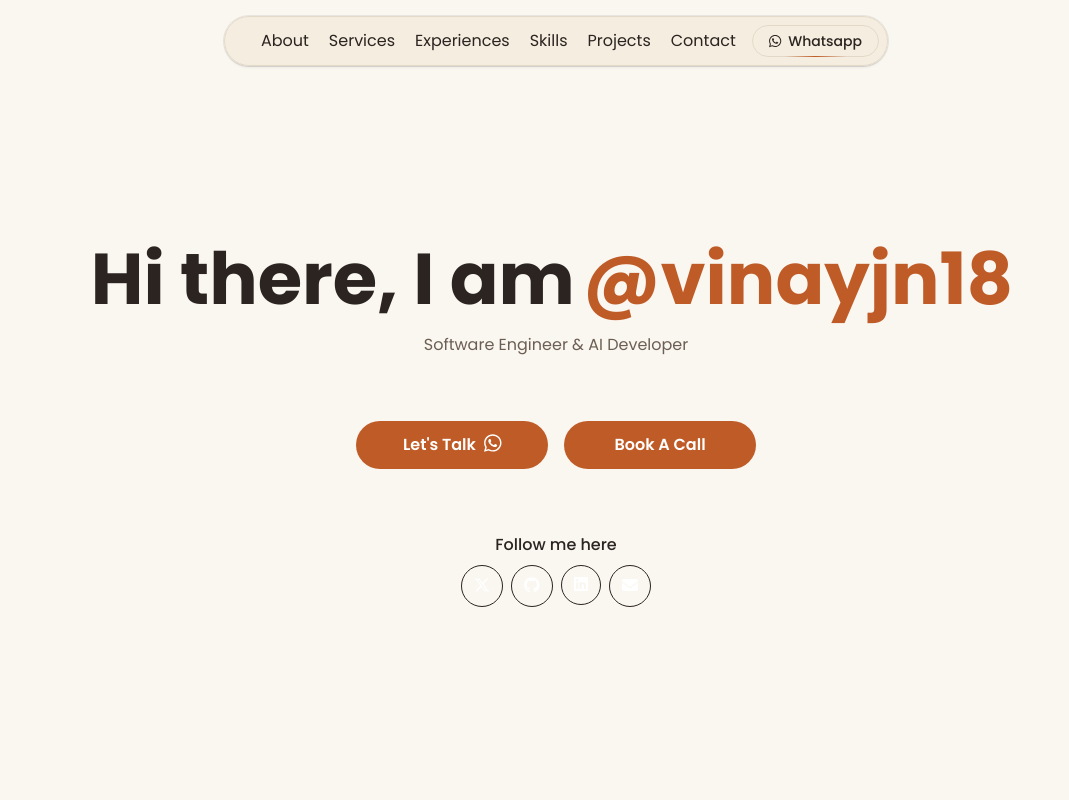
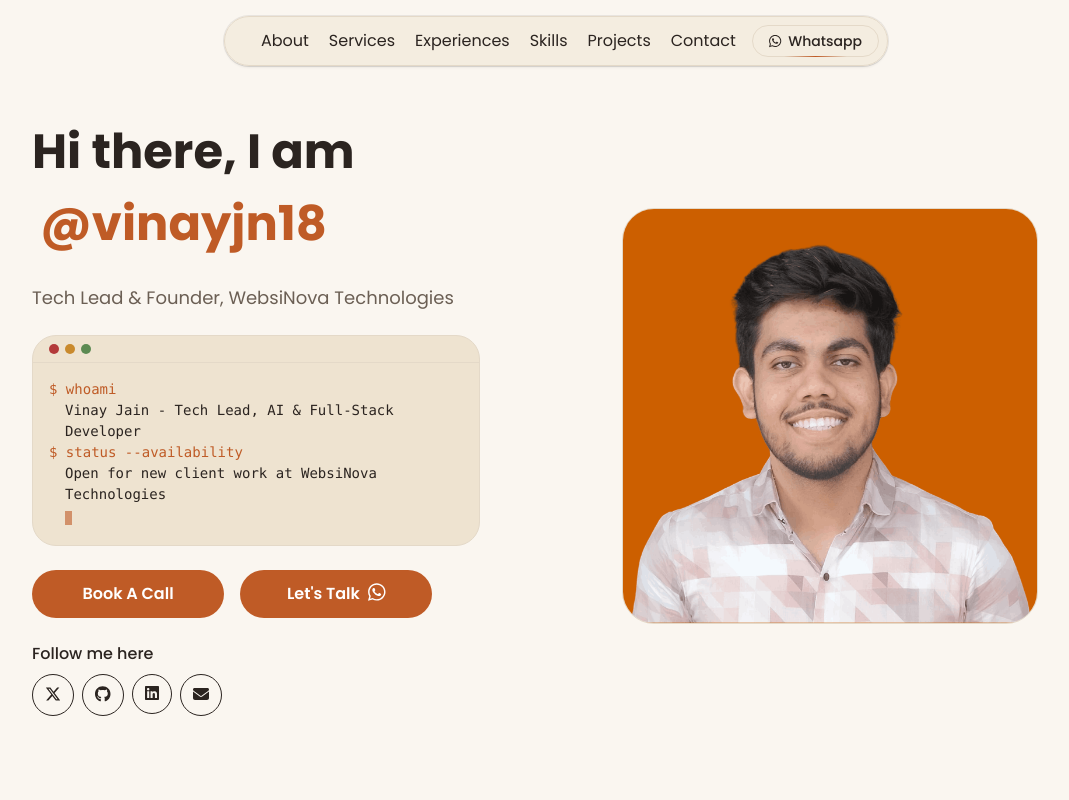
Before and after one commit to vinayjain18/my-portfolio, a Next.js app: page / in a window 1280 px wide. Shown: the top 800 px of the page, without its empty margins (84-1153 px from the left). Built offline with nearby package versions, Linux system fonts and the light colour scheme; no server answers; what tailwindcss-debug-screens would draw is missing.

Commit message:
Rewrite hero into two-column layout with photo and terminal intro

```diff
--- a/src/components/home/Section1.tsx
+++ b/src/components/home/Section1.tsx
@@ -1,3 +1,4 @@
+import Image from "next/image";
 import Link from "next/link";
 import { FontAwesomeIcon } from "@fortawesome/react-fontawesome";
 import Column from "@/components/core/Column";
@@ -8,40 +9,42 @@ import socialLinks from "@/data/socialLinks";
 import BookCallButton from "./ui/BookCallButton";
 import TalkButton from "./ui/TalkButton";
 import { FlipWords } from "../common/FlipWords";
+import { TerminalIntro } from "../common/TerminalIntro";
 
 const HomeSection1 = ({ id }: Readonly<{ id: string }>) => {
   return (
     <ResponsiveBox
-      classNames="dark:bg-[var(--bgColor)] bg-[var(--bgColor)] dark:bg-grid-small-white/[0.2] bg-grid-small-white/[0.2] min-h-screen items-center justify-center relative overflow-hidden rounded-md"
+      classNames="bg-[var(--bgColor)] min-h-screen items-center justify-center relative overflow-hidden"
       id={id}
     >
-      {/* <div className="absolute pointer-events-none inset-0 flex items-center justify-center dark:bg-black bg-black [mask-image:radial-gradient(ellipse_at_center,transparent_20%,black)]"></div> */}
-
-      <ConstraintedBox classNames="px-4 py-8 pt-16 z-20 items-center justify-center">
-        <Column classNames="w-full items-center justify-center">
-          <div className="inline-flex items-center">
-            <p className="text-2xl/normal sm:text-3xl/normal md:text-5xl/normal lg:text-6xl/normal xl:text-7xl/normal dark:text-[var(--textColor)] text-[var(--textColor)] font-bold text-center">
+      <ConstraintedBox classNames="px-4 py-8 pt-24 md:pt-16 z-20 items-center justify-center">
+        <div className="w-full grid grid-cols-1 md:grid-cols-2 gap-12 items-center">
+          <Column classNames="w-full items-start text-left gap-6">
+            <div className="inline-flex flex-wrap items-center">
+              <p className="text-2xl/normal sm:text-3xl/normal md:text-4xl/normal lg:text-5xl/normal dark:text-[var(--textColor)] text-[var(--textColor)] font-bold">
                 Hi there, I am
               </p>
               <FlipWords
                 words={["Vinay Jain", "@vinayjn18"]}
-              className="text-2xl/normal sm:text-3xl/normal md:text-5xl/normal lg:text-6xl/normal xl:text-7xl/normal dark:text-[var(--primaryColor)] text-[var(--primaryColor)] font-bold text-center"
+                className="text-2xl/normal sm:text-3xl/normal md:text-4xl/normal lg:text-5xl/normal dark:text-[var(--primaryColor)] text-[var(--primaryColor)] font-bold"
               />
             </div>
-          <p className="text-sm/normal md:text-base/normal dark:text-[var(--textColorLight)] text-[var(--textColorLight)]">
-            Software Engineer & AI Developer
+
+            <p className="text-base/normal md:text-lg/normal dark:text-[var(--textColorLight)] text-[var(--textColorLight)]">
+              Tech Lead & Founder, WebsiNova Technologies
             </p>
 
-          <div className="gap-4 mt-12 lg:mt-16 flex flex-col md:flex-row">
+            <TerminalIntro />
+
+            <Row classNames="gap-4 flex-col sm:flex-row">
+              <BookCallButton />
               <TalkButton />
-            <BookCallButton />
-          </div>
-        </Column>
+            </Row>
 
-        <div className="mt-12 lg:mt-16 w-full flex flex-col items-center">
+            <Column classNames="w-full items-start gap-2">
               <p className="text-base/6 font-medium">Follow me here</p>
 
-          <Row classNames="mt-2 gap-2">
+              <Row classNames="gap-2">
                 {socialLinks.slice(0, 5).map((link, index) => {
                   return (
                     <Link
@@ -51,13 +54,28 @@ const HomeSection1 = ({ id }: Readonly<{ id: string }>) => {
                       className="app__outlined_btn !rounded-full !p-2 lg:!p-3 !aspect-square !border-[var(--textColor)]"
                       aria-label={`${link.name}`}
                     >
-                  <span className="text-base/6 text-[var(--whiteColor)]">
+                      <span className="text-base/6 text-[var(--textColor)]">
                         <FontAwesomeIcon icon={link.icon} />
                       </span>
                     </Link>
                   );
                 })}
               </Row>
+            </Column>
+          </Column>
+
+          <div className="hidden md:flex w-full items-center justify-center">
+            <div className="relative aspect-square w-full max-w-[26rem] rounded-[2rem] overflow-hidden border border-[var(--borderColor)] shadow-[var(--boxShadow)]">
+              <Image
+                src="/my-photo-orange-bg.png"
+                alt="Vinay Jain"
+                fill
+                sizes="(min-width: 768px) 26rem, 100vw"
+                priority
+                className="object-cover"
+              />
+            </div>
+          </div>
         </div>
       </ConstraintedBox>
     </ResponsiveBox>
```
Also changed, not shown: public/my-photo-orange-bg.png (added). Lines whose indentation alone changed are shown as unchanged.
